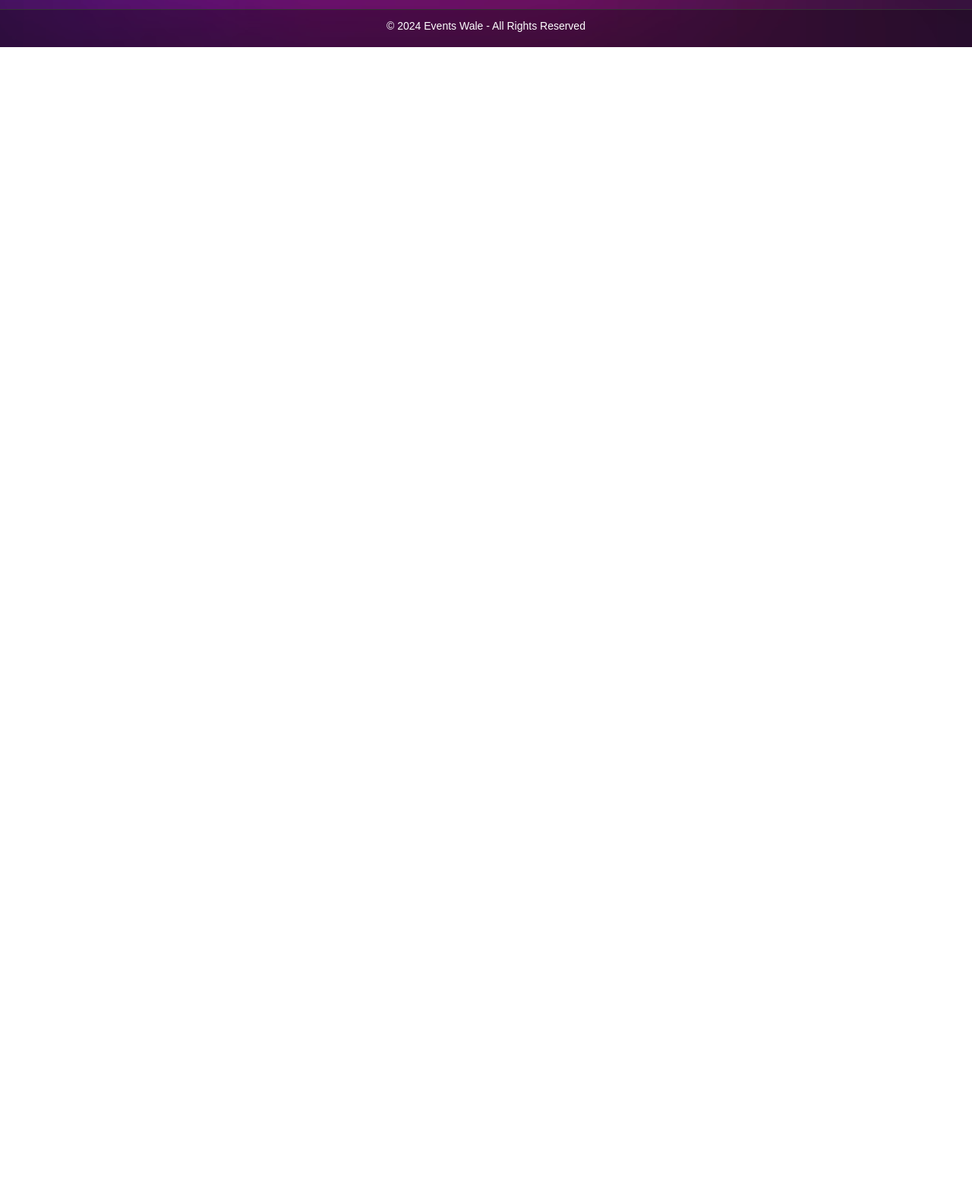
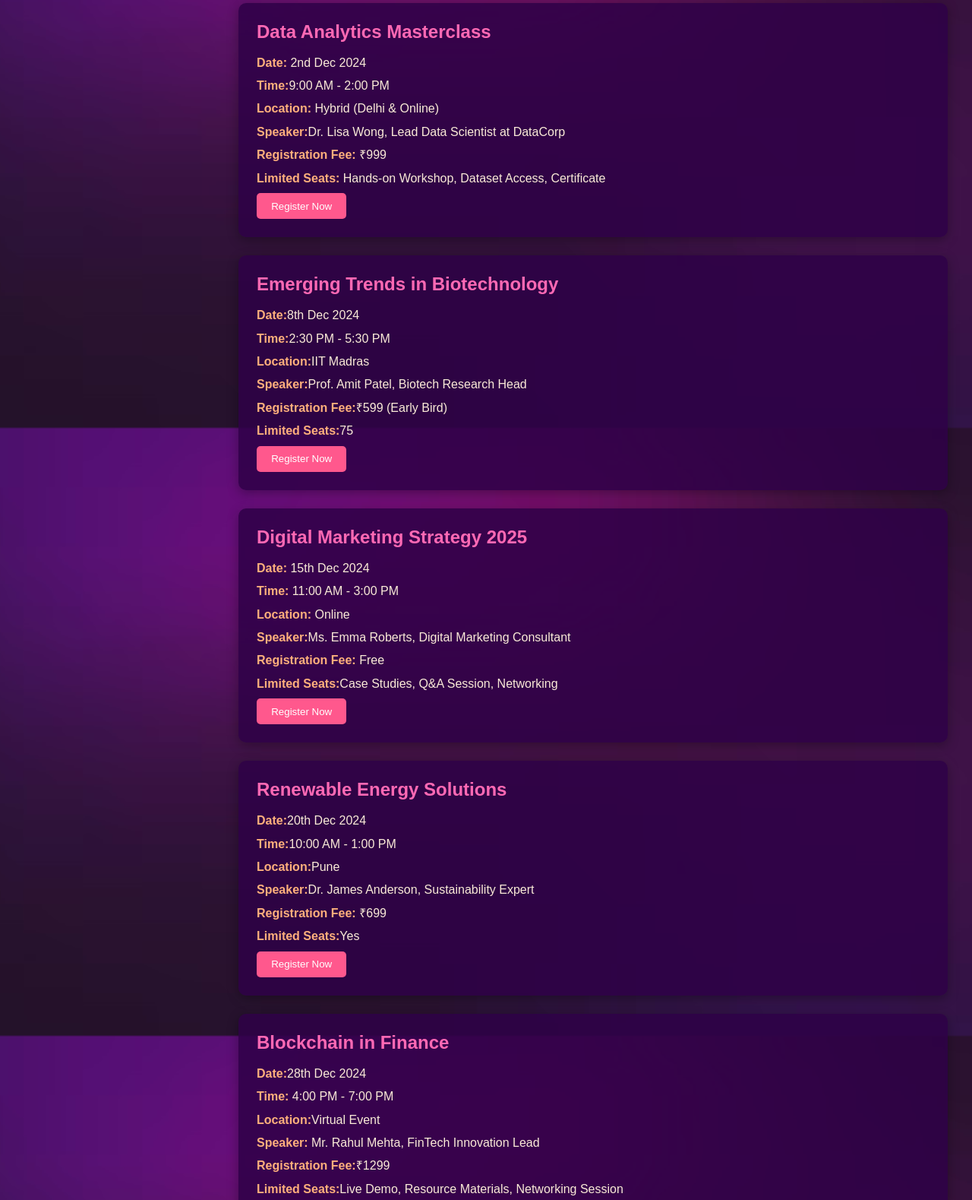
Before and after one commit to Lovish-Mehra-06/EventsWale_Project, a plain HTML site: page Seminars.html in a window 1280 px wide. Shown: the part 1837-3416 px from the top of the page at 76% size. Before the commit the page ends 1899 px from the top, so only its background shows below. Drawn offline with Linux system fonts and the light colour scheme.

Commit message:
seminar content added

```diff
--- a/Seminars.html
+++ b/Seminars.html
@@ -181,6 +181,58 @@
                     <p><strong>Limited Seats:</strong> 100</p>
                     <button class="cta">Join Waitlist</button>
                 </div>
+                <!-- Seminar Card 5 -->
+                <div class="card">
+                    <h3>Data Analytics Masterclass</h3>
+                    <p><strong>Date:</strong> 2nd Dec 2024</p>
+                    <p><strong>Time:</strong>9:00 AM - 2:00 PM</p>
+                    <p><strong>Location:</strong> Hybrid (Delhi & Online) </p>
+                    <p><strong>Speaker:</strong>Dr. Lisa Wong, Lead Data Scientist at DataCorp</p>
+                    <p><strong>Registration Fee:</strong> ₹999</p>
+                    <p><strong>Limited Seats:</strong> Hands-on Workshop, Dataset Access, Certificate</p>
+                    <button class="cta">Register Now</button>
+                </div>
+                <div class="card">
+                    <h3>Emerging Trends in Biotechnology</h3>
+                    <p><strong>Date:</strong>8th Dec 2024 </p>
+                    <p><strong>Time:</strong>2:30 PM - 5:30 PM</p>
+                    <p><strong>Location:</strong>IIT Madras </p>
+                    <p><strong>Speaker:</strong>Prof. Amit Patel, Biotech Research Head</p>
+                    <p><strong>Registration Fee:</strong>₹599 (Early Bird)</p>
+                    <p><strong>Limited Seats:</strong>75</p>
+                    <button class="cta">Register Now </button>
+                </div>
+                <div class="card">
+                    <h3>Digital Marketing Strategy 2025</h3>
+                    <p><strong>Date:</strong> 15th Dec 2024 </p>
+                    <p><strong>Time:</strong> 11:00 AM - 3:00 PM</p>
+                    <p><strong>Location:</strong> Online </p>
+                    <p><strong>Speaker:</strong>Ms. Emma Roberts, Digital Marketing Consultant</p>
+                    <p><strong>Registration Fee:</strong>  Free</p>
+                    <p><strong>Limited Seats:</strong>Case Studies, Q&A Session, Networking</p>
+                    <button class="cta">Register Now</button>
+                </div>
+                <div class="card">
+                    <h3>Renewable Energy Solutions</h3>
+                    <p><strong>Date:</strong>20th Dec 2024  </p>
+                    <p><strong>Time:</strong>10:00 AM - 1:00 PM </p>
+                    <p><strong>Location:</strong>Pune</p>
+                    <p><strong>Speaker:</strong>Dr. James Anderson, Sustainability Expert</p>
+                    <p><strong>Registration Fee:</strong> ₹699</p>
+                    <p><strong>Limited Seats:</strong>Yes</p>
+                    <button class="cta">Register Now</button>
+                </div>
+                <div class="card">
+                    <h3>Blockchain in Finance</h3>
+                    <p><strong>Date:</strong>28th Dec 2024</p>
+                    <p><strong>Time:</strong> 4:00 PM - 7:00 PM </p>
+                    <p><strong>Location:</strong>Virtual Event</p>
+                    <p><strong>Speaker:</strong> Mr. Rahul Mehta, FinTech Innovation Lead</p>
+                    <p><strong>Registration Fee:</strong>₹1299</p>
+                    <p><strong>Limited Seats:</strong>Live Demo, Resource Materials, Networking Session
+                    </p>
+                    <button class="cta">Register Now</button>
+                </div>
             </section>
         </main>
 
```
